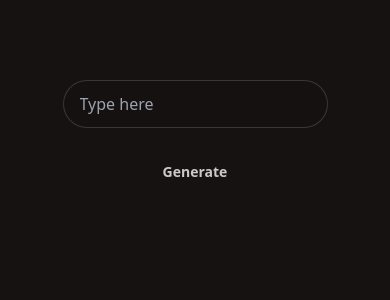
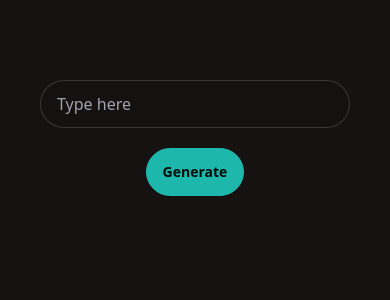
Before and after one commit to NandiniSharma116/article-generator, a Flask app: page / in a window 390 px wide; the page is wider, and only the part inside the window is pictured. Shown: the part 64-364 px from the top of that part. Run offline with Flask 3, Linux system fonts and the light colour scheme; some libraries are stand-ins or nearby versions.

Commit message:
Final commit

```diff
--- a/templates/index.html
+++ b/templates/index.html
@@ -18,14 +18,14 @@
     {% include 'navbar.html' %}
 
     <div class="lg:px-52 px-10 flex flex-col items-center justify-center">
-        <div class="mt-20 flex flex-col items-center justify-center lg:flex-row-reverse">
+        <div class="mt-20 flex flex-col items-center justify-center lg:flex-row-reverse w-full">
             <input
               type="text"
               placeholder="Type here"
               class="input input-bordered input-ghost w-full"
               id="Search"
             />
-            <button id="generate" class="btn btn-ghost mt-5 lg:mt-0">Generate</button>
+            <button id="generate" class="btn btn-accent mt-5 lg:mt-0">Generate</button>
         </div>
         <div id="Loading" class="hidden mt-10 justify-center items-center p-2">
             <span class="loading loading-spinner text-primary"></span>
```
